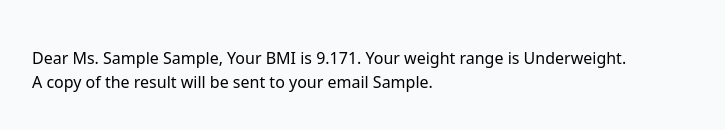
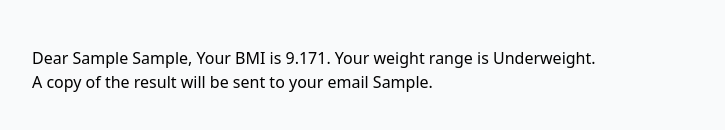
Before and after one commit to touhidrahman/learn-bmi-calculator, an Angular app: page / in a window 1280 px wide. Both pictures are taken after typing "Sample", "Sample", "Sample" into the empty fields and a click on the button "Submit". Shown: the part 664-794 px from the top of the page, without its empty margins (0-725 px from the left). Built offline with nearby package versions, Linux system fonts and the light colour scheme.

Commit message:
Show salutation

```diff
--- a/src/app/components/bmi-form/bmi-form.component.html
+++ b/src/app/components/bmi-form/bmi-form.component.html
@@ -107,7 +107,7 @@
 
 <section *ngIf="isScoreDisplayed" class="mt-12">
   <p>
-    Dear {{ bmiForm.get('gender')?.value == 'Male' ? 'Mr.' : 'Ms.' }}
+    Dear {{ getSalutation() }}
     {{ bmiForm.get('firstName')?.value + ' ' + bmiForm.get('lastName')?.value }},
     Your BMI is {{ bmi | number }}. Your weight range is {{ weightRange }}.
   </p>
--- a/src/app/components/bmi-form/bmi-form.component.ts
+++ b/src/app/components/bmi-form/bmi-form.component.ts
@@ -1,7 +1,5 @@
-import { Component, EventEmitter, Output } from '@angular/core';
+import { Component } from '@angular/core';
 import { FormControl, FormGroup, ValidationErrors, Validators } from '@angular/forms';
-import { Observable, combineLatest, map, tap } from 'rxjs';
-import { KgToPoundPipe } from 'src/app/pipes/kg-to-pound.pipe';
 
 @Component({
   selector: 'app-bmi-form',
@@ -41,6 +39,12 @@ export class BmiFormComponent {
     this.isScoreDisplayed = true;
   }
 
+  getSalutation() {
+    if (this.bmiForm.get('gender')?.value === 'Male') return 'Mr.'
+    if (this.bmiForm.get('gender')?.value === 'Female') return 'Ms.'
+    return ''
+  }
+
   private getTotalInches(feet: number, inches: number): number {
     return feet * 12 + inches
   }
```
